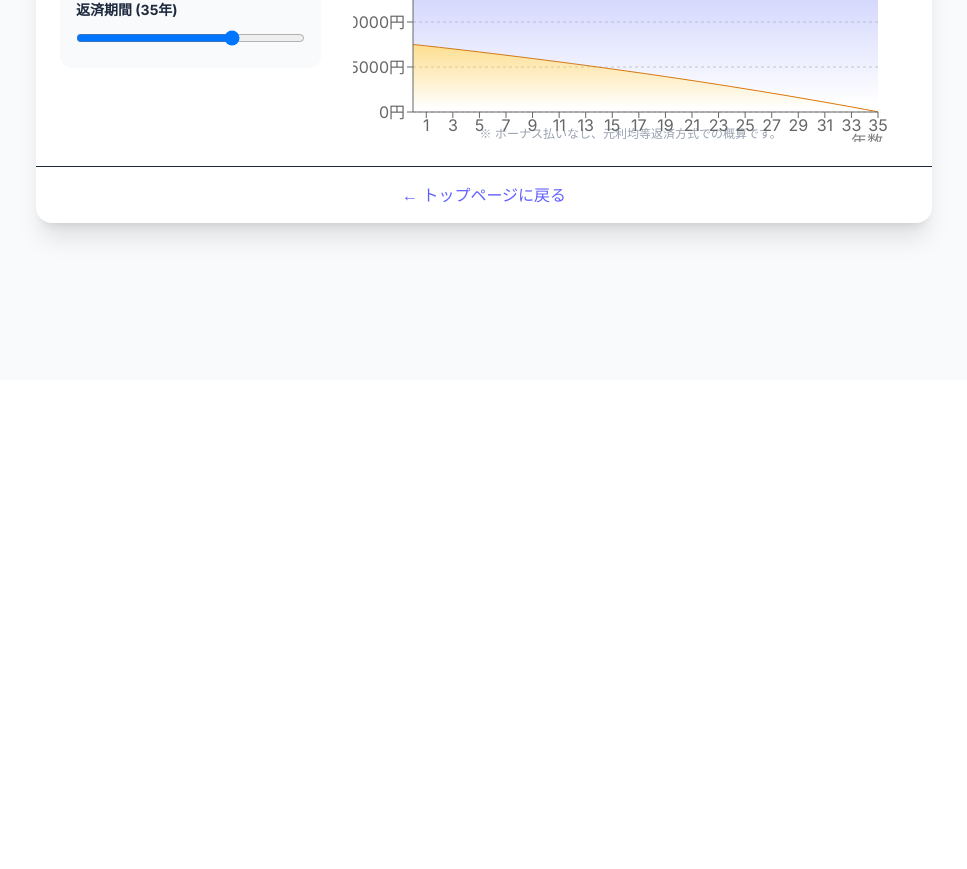
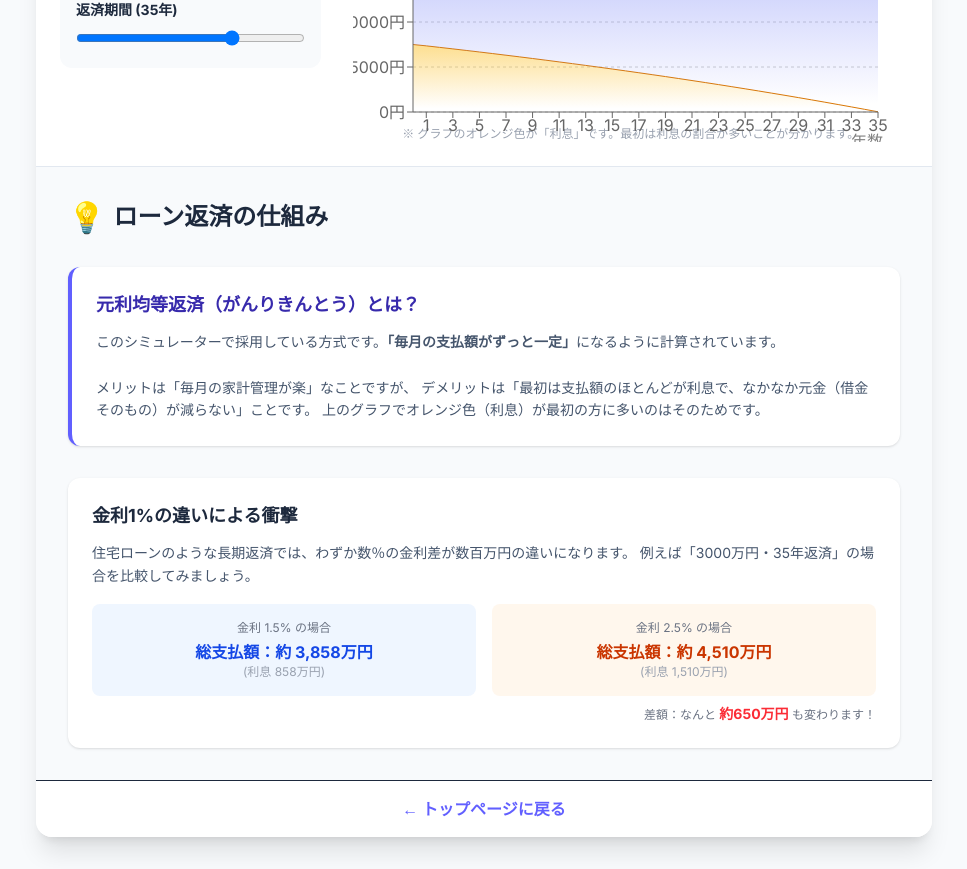
Before and after one commit to tt-portfolio521/my-reaction-game, a Next.js app: page /loan in a window 1280 px wide. Shown: the part 420-1289 px from the top of the page, without its empty margins (156-1123 px from the left). Before the commit the page ends 800 px from the top, so only its background shows below. Built offline with nearby package versions, Linux system fonts and the light colour scheme.

Commit message:
ローン解説追加

```diff
--- a/app/loan/page.tsx
+++ b/app/loan/page.tsx
@@ -16,26 +16,22 @@ export default function LoanSimulator() {
 
   // 計算ロジック（元利均等返済）
   useEffect(() => {
-    // 単位を「円」に変換して計算
     const principal = amount * 10000;
     const monthlyRate = (rate / 100) / 12;
     const numPayments = years * 12;
 
     let pmt = 0;
 
-    // 金利が0%の場合の対応
     if (rate === 0) {
       pmt = principal / numPayments;
     } else {
       pmt = (principal * monthlyRate * Math.pow(1 + monthlyRate, numPayments)) / (Math.pow(1 + monthlyRate, numPayments) - 1);
     }
 
-    // 各月の内訳を計算
     let balance = principal;
     let currentTotalInterest = 0;
     const newData = [];
 
-    // グラフ用データ（年単位で集計して間引く）
     for (let i = 1; i <= numPayments; i++) {
       const interestPart = balance * monthlyRate;
       const principalPart = pmt - interestPart;
@@ -43,13 +39,13 @@ export default function LoanSimulator() {
       balance -= principalPart;
       currentTotalInterest += interestPart;
 
-      // 1年ごと（12ヶ月目）にデータを記録（グラフが見やすくなるように）
+      // グラフ用データ（1年ごとに集計して表示）
       if (i % 12 === 0 || i === 1) {
         newData.push({
           year: Math.ceil(i / 12),
-          principalPayment: Math.round(principalPart), // その月の元金返済分
-          interestPayment: Math.round(interestPart),   // その月の利息支払い分
-          balance: Math.round(balance / 10000),        // 残高（万円）
+          principalPayment: Math.round(principalPart),
+          interestPayment: Math.round(interestPart),
+          balance: Math.round(balance / 10000),
         });
       }
     }
@@ -119,7 +115,6 @@ export default function LoanSimulator() {
 
           {/* 右側：結果とグラフ */}
           <div className="md:col-span-2 flex flex-col justify-between">
-            {/* 結果サマリー */}
             <div className="mb-6 grid grid-cols-2 gap-4">
               <div className="bg-indigo-50 p-4 rounded-xl border border-indigo-100 text-center">
                 <p className="text-xs text-gray-500 mb-1">毎月の返済額</p>
@@ -138,9 +133,8 @@ export default function LoanSimulator() {
               </div>
             </div>
 
-            {/* グラフ：返済内訳の推移 */}
             <div className="h-64 w-full">
-              <p className="text-center text-xs text-gray-500 mb-2">毎月の返済内訳の推移（積み上げグラフ）</p>
+              <p className="text-center text-xs text-gray-500 mb-2">返済内訳の推移（積み上げグラフ）</p>
               <ResponsiveContainer width="100%" height="100%">
                 <AreaChart data={graphData} margin={{ top: 10, right: 30, left: 0, bottom: 0 }}>
                   <defs>
@@ -163,12 +157,57 @@ export default function LoanSimulator() {
                 </AreaChart>
               </ResponsiveContainer>
             </div>
-            <p className="text-xs text-gray-400 mt-2 text-center">※ ボーナス払いなし、元利均等返済方式での概算です。</p>
+            <p className="text-xs text-gray-400 mt-2 text-center">※ グラフのオレンジ色が「利息」です。最初は利息の割合が多いことが分かります。</p>
           </div>
         </div>
 
-        <div className="p-4 text-center border-t">
-            <a href="/" className="text-indigo-500 hover:underline">← トップページに戻る</a>
+        {/* ▼▼▼ 追加した解説セクション ▼▼▼ */}
+        <div className="bg-slate-50 p-8 border-t border-slate-200">
+          <h2 className="text-2xl font-bold mb-8 text-slate-800 flex items-center gap-2">
+            <span className="text-3xl">💡</span> ローン返済の仕組み
+          </h2>
+
+          <div className="space-y-8">
+            <section className="bg-white p-6 rounded-xl shadow-sm border-l-4 border-indigo-500">
+              <h3 className="text-lg font-bold text-indigo-800 mb-3">元利均等返済（がんりきんとう）とは？</h3>
+              <p className="text-slate-600 leading-relaxed text-sm">
+                このシミュレーターで採用している方式です。
+                <strong>「毎月の支払額がずっと一定」</strong>になるように計算されています。<br/><br/>
+                メリットは「毎月の家計管理が楽」なことですが、
+                デメリットは「最初は支払額のほとんどが利息で、なかなか元金（借金そのもの）が減らない」ことです。
+                上のグラフでオレンジ色（利息）が最初の方に多いのはそのためです。
+              </p>
+            </section>
+
+            <section className="bg-white p-6 rounded-xl shadow-sm">
+              <h3 className="text-lg font-bold text-slate-800 mb-3">金利1%の違いによる衝撃</h3>
+              <p className="text-slate-600 leading-relaxed text-sm mb-4">
+                住宅ローンのような長期返済では、わずか数％の金利差が数百万円の違いになります。
+                例えば「3000万円・35年返済」の場合を比較してみましょう。
+              </p>
+
+              <div className="grid grid-cols-2 gap-4">
+                <div className="bg-blue-50 p-4 rounded-lg text-center">
+                  <p className="text-xs text-gray-500 mb-1">金利 1.5% の場合</p>
+                  <p className="font-bold text-blue-700">総支払額：約 3,858万円</p>
+                  <p className="text-xs text-gray-400">(利息 858万円)</p>
+                </div>
+                <div className="bg-orange-50 p-4 rounded-lg text-center">
+                  <p className="text-xs text-gray-500 mb-1">金利 2.5% の場合</p>
+                  <p className="font-bold text-orange-700">総支払額：約 4,510万円</p>
+                  <p className="text-xs text-gray-400">(利息 1,510万円)</p>
+                </div>
+              </div>
+              <p className="text-xs text-right text-gray-500 mt-2">
+                差額：なんと <span className="font-bold text-red-500 text-sm">約650万円</span> も変わります！
+              </p>
+            </section>
+          </div>
+        </div>
+        {/* ▲▲▲ 解説セクション終了 ▲▲▲ */}
+
+        <div className="p-4 text-center border-t bg-white">
+            <a href="/" className="text-indigo-500 hover:underline font-bold">← トップページに戻る</a>
         </div>
       </div>
     </main>
```
